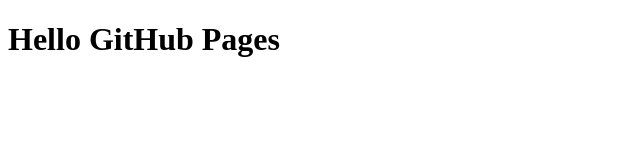
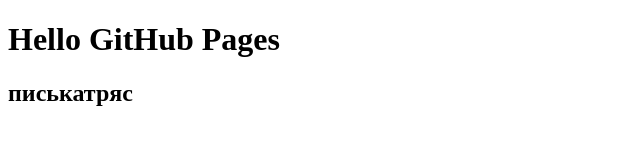
Before and after one commit to albertopizdatos-cloud/albertopizdatos-cloud.github.io, a plain HTML site: page index.html in a window 1280 px wide. Shown: the whole page, without its empty margins (0-640 px from the left). Drawn offline with Linux system fonts and the light colour scheme.

Commit message:
Update Content

```diff
--- a/index.html
+++ b/index.html
@@ -8,6 +8,6 @@
 <body>
 
     <h1> Hello GitHub Pages </h1>
-
+    <h2>  писькатряс </h2>
 </body>
 </html>
```
